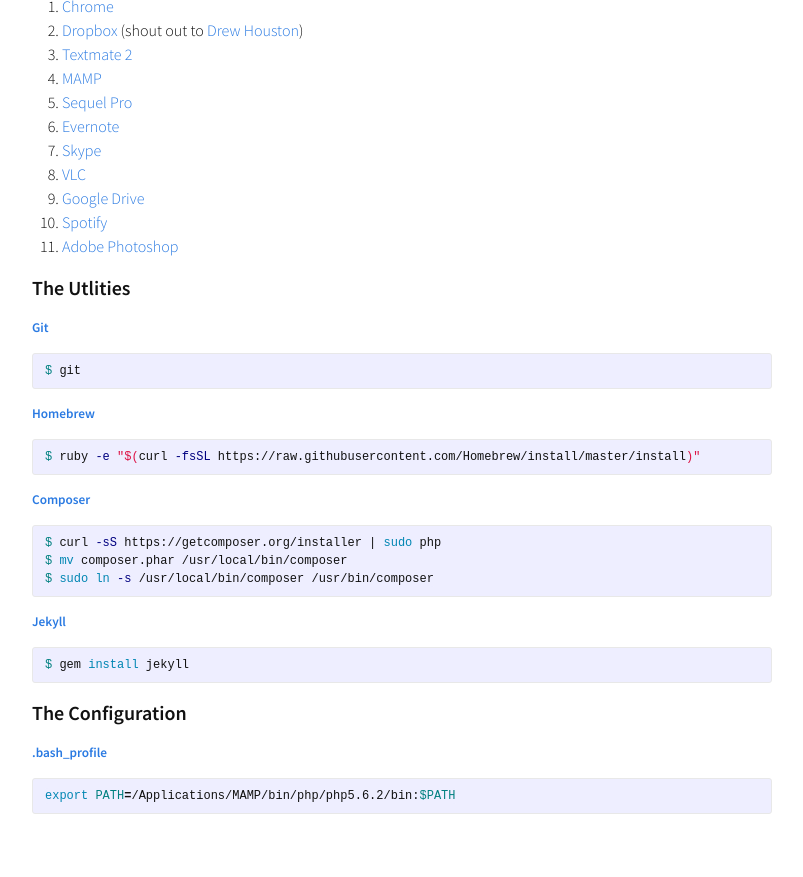
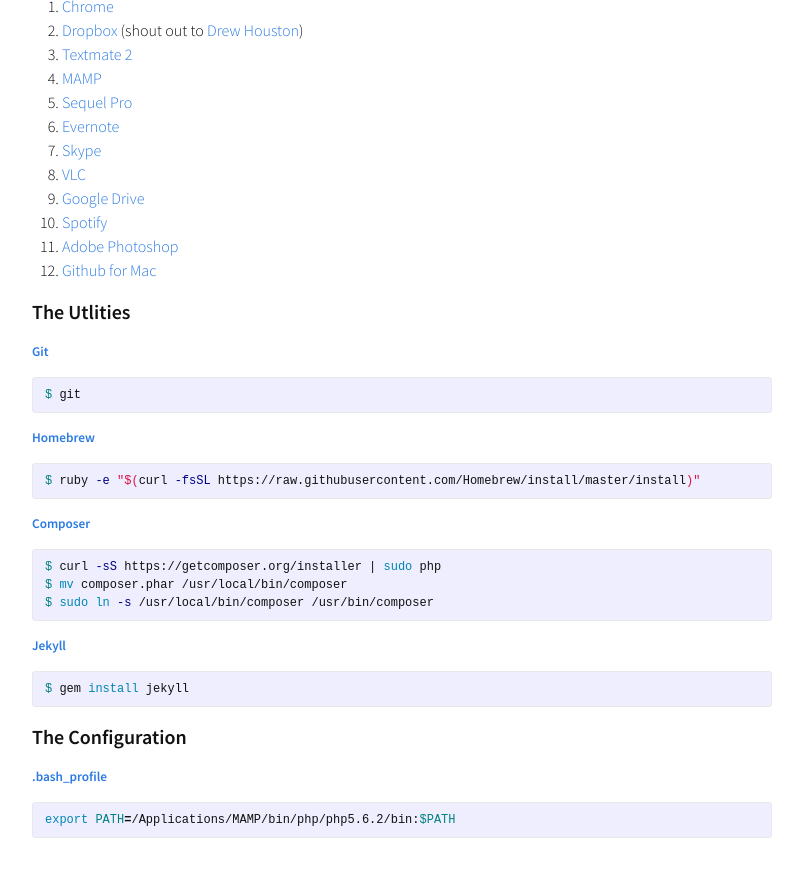
Before and after one commit to asugai/asugai.github.io, a Jekyll site: the page built from _posts/2014-11-26-setting-up-a-new-mac.markdown, in a window 1280 px wide and 900 px high, scrolled down 851 px. Shown: the top 877 px of the window, without its empty margins (238-1041 px from the left). Built offline with Jekyll 4.4.1, drawn with Linux system fonts in a browser that asks for light colours; nearby versions of some CDN libraries; Markdown is read by kramdown in place of the engine named in the settings; comment, search, counter and statistics services are not loaded.

Commit message:
added github for mac

```diff
--- a/_posts/2014-11-26-setting-up-a-new-mac.markdown
+++ b/_posts/2014-11-26-setting-up-a-new-mac.markdown
@@ -30,6 +30,7 @@
 9. [Google Drive][gdrive]
 10. [Spotify][spotify]
 11. [Adobe Photoshop][photoshop]
+12. [Github for Mac][github]
 
 ####The Utlities
 
@@ -74,6 +75,7 @@
 [gdrive]: https://tools.google.com/dlpage/drive
 [spotify]: https://www.spotify.com/us/download/mac/
 [photoshop]: https://www.adobe.com/
+[github]: https://mac.github.com/
 [git]: http://git-scm.com/
 [homebrew]: http://brew.sh/
 [composer]: https://getcomposer.org/
```
